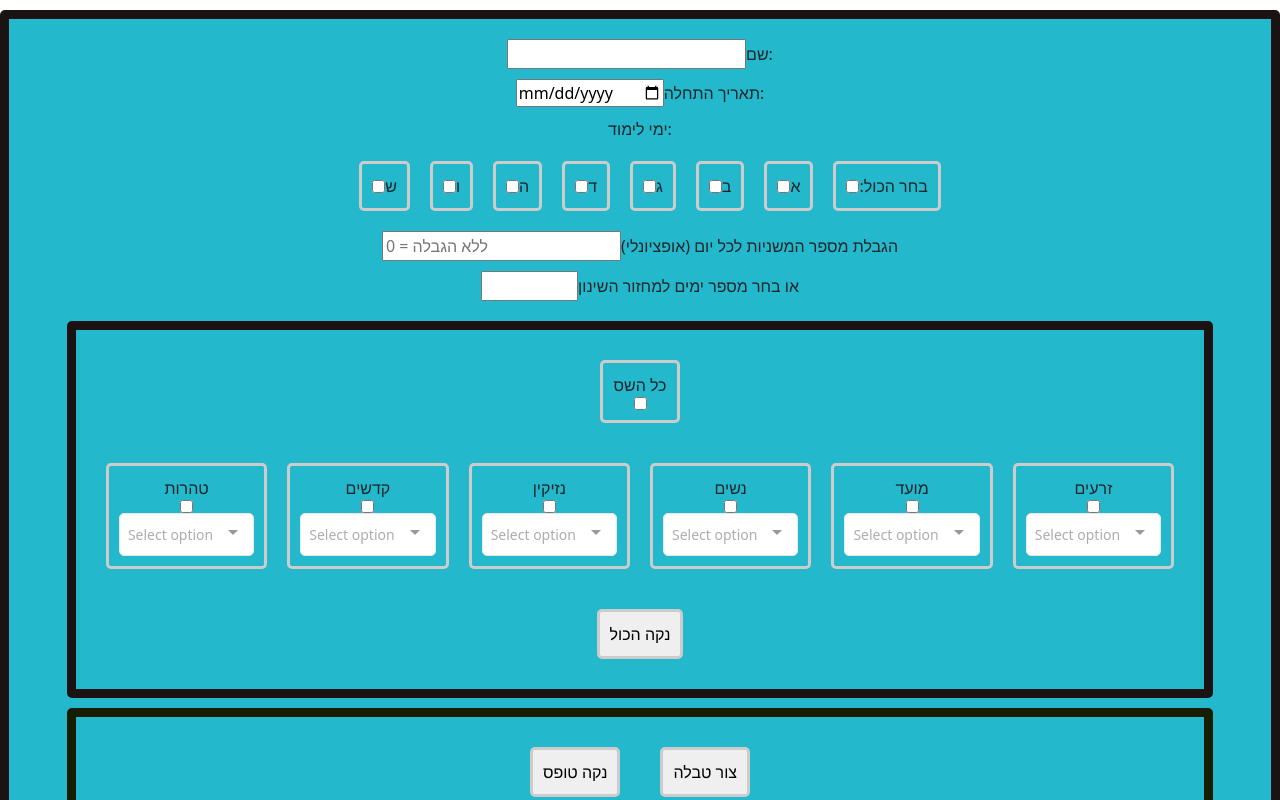
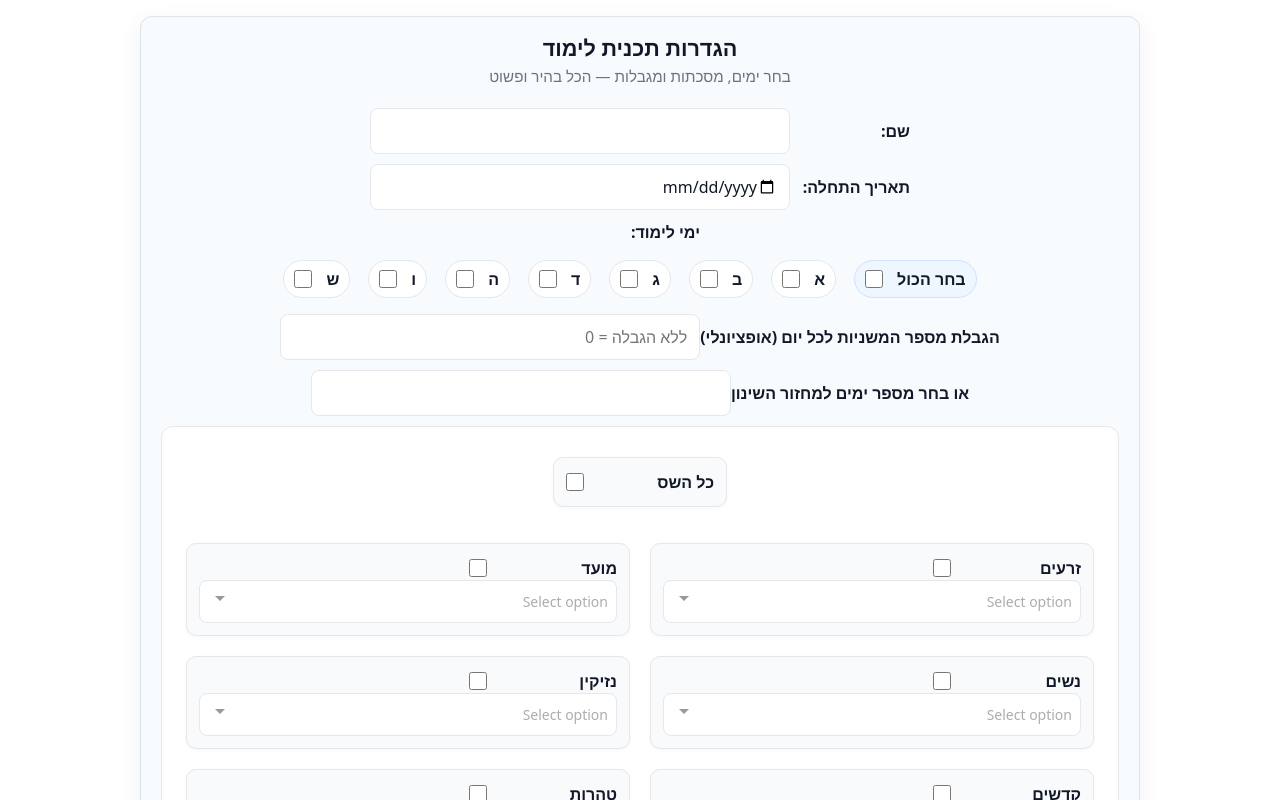
Before and after one commit to shlomo-weisz/midPro, a Vue app: page / in a window 1280 px wide. Shown: the top 800 px of the page. Built offline with nearby package versions, Linux system fonts and the light colour scheme.

Commit message:
fix(table): align header row via colgroup widths, prevent overflow; polish RTL layout

```diff
--- a/src/assets/main.css
+++ b/src/assets/main.css
@@ -28,8 +28,7 @@ a,
   }
 
   #app {
-    display: grid;
-    grid-template-columns: 1fr 1fr;
-    padding: 0 2rem;
+  display: block; /* avoid two-column grid that pins content to the left */
+  padding: 0 2rem; /* keep symmetric gutters */
   }
 }
--- a/src/pages/HomePage.vue
+++ b/src/pages/HomePage.vue
@@ -1,158 +1,120 @@
 <template>
-	<div class="main">
+	<div class="main" dir="rtl">
 		<div class="formDiv" v-show="!showTable">
-			<form action="">
+			<h2 class="form-title">הגדרות תכנית לימוד</h2>
+			<p class="form-subtitle">בחר ימים, מסכתות ומגבלות — הכל בהיר ופשוט</p>
+			<form @submit.prevent="creatNewTable">
 				<div class="form-line">
 					<label for="name">שם:</label>
-					<input type="text" id="name" v-model="name">
+					<input type="text" id="name" v-model="name" />
 				</div>
-
 				<div class="form-line">
 					<label for="date">תאריך התחלה:</label>
-					<input type="date" id="date" v-model="date" :min="currentDate">
+					<input type="date" id="date" v-model="date" :min="currentDate" />
 				</div>
-
 				<div class="form-line">
-					<label for="date">ימי לימוד:</label>
+					<label>ימי לימוד:</label>
 				</div>
 				<div class="form-line daysLine">
-					<div class="days-box">
-						<label for="all"> {{ chooseAll }}</label>
-						<input type="checkbox" id="all" value="all" v-model="daysAll">
+					<div class="days-box choose-all">
+						<label for="all"><bdi dir="rtl">{{ chooseAll }}</bdi></label>
+						<input type="checkbox" id="all" value="all" v-model="daysAll" />
 					</div>
-					<div class="days-box">
-						<label for="sunday">א</label>
-						<input type="checkbox" id="sunday" value="א" v-model="days[0]">
-					</div>
-					<div class="days-box">
-						<label for="monday">ב</label>
-						<input type="checkbox" id="monday" value="ב" v-model="days[1]">
-					</div>
-					<div class="days-box">
-						<label for="tuesday">ג</label>
-						<input type="checkbox" id="tuesday" value="ג" v-model="days[2]">
-					</div>
-					<div class="days-box">
-						<label for="wednesday">ד</label>
-						<input type="checkbox" id="wednesday" value="ד" v-model="days[3]">
-					</div>
-					<div class="days-box">
-						<label for="thursday">ה</label>
-						<input type="checkbox" id="thursday" value="ה" v-model="days[4]">
-					</div>
-					<div class="days-box">
-						<label for="friday">ו</label>
-						<input type="checkbox" id="friday" value="ו" v-model="days[5]">
-					</div>
-					<div class="days-box">
-						<label for="saturday">ש</label>
-						<input type="checkbox" id="saturday" value="ש" v-model="days[6]">
-					</div>
+					<div class="days-box"><label for="sunday">א</label><input type="checkbox" id="sunday" value="א"
+							v-model="days[0]" /></div>
+					<div class="days-box"><label for="monday">ב</label><input type="checkbox" id="monday" value="ב"
+							v-model="days[1]" /></div>
+					<div class="days-box"><label for="tuesday">ג</label><input type="checkbox" id="tuesday" value="ג"
+							v-model="days[2]" /></div>
+					<div class="days-box"><label for="wednesday">ד</label><input type="checkbox" id="wednesday"
+							value="ד" v-model="days[3]" /></div>
+					<div class="days-box"><label for="thursday">ה</label><input type="checkbox" id="thursday" value="ה"
+							v-model="days[4]" /></div>
+					<div class="days-box"><label for="friday">ו</label><input type="checkbox" id="friday" value="ו"
+							v-model="days[5]" /></div>
+					<div class="days-box"><label for="saturday">ש</label><input type="checkbox" id="saturday" value="ש"
+							v-model="days[6]" /></div>
 				</div>
-
 				<div class="form-line">
 					<label for="limit">הגבלת מספר המשניות לכל יום (אופציונלי)</label>
 					<input id="limit" type="number" min="0" step="1" :disabled="thereIsDuration" v-model.number="limit"
 						placeholder="ללא הגבלה = 0" />
 				</div>
-
 				<div class="form-line">
 					<label for="duration">או בחר מספר ימים למחזור השינון</label>
 					<input type="number" id="duration" min="0" max="365" :disabled="thereIsLimit"
-						v-model.number="duration">
-				</div>
-
-
-				<div class="form-line">
-					<!-- <div>
-						<VueMultiselect v-model="selected" :options="options" :multiple="true">
-						</VueMultiselect>
-					</div> -->
-
+						v-model.number="duration" />
 				</div>
 				<div class="masechtot">
 					<div class="form-line">
 						<div class="seder-box">
-							<label for="shas">כל השס</label>
-							<input type="checkbox" v-model="shasSelected" class="box-masecet" />
+							<div class="seder-header">
+								<label for="shas">כל השס</label>
+								<input type="checkbox" v-model="shasSelected" class="box-masecet" />
+							</div>
 						</div>
 					</div>
 					<div class="form-line sdorim">
 						<div class="seder-box">
-							<label for="shas">זרעים</label>
-							<input type="checkbox" v-model="zeroimSelected" class="box-masecet" />
+							<div class="seder-header"><label>זרעים</label><input type="checkbox"
+									v-model="zeroimSelected" class="box-masecet" /></div>
 							<div class="seder">
-								<VueMultiselect v-model="selectedZeroim" :options="zeroim" :multiple="true">
-								</VueMultiselect>
+								<VueMultiselect v-model="selectedZeroim" :options="zeroim" :multiple="true" />
 							</div>
 						</div>
 						<div class="seder-box">
-							<label for="shas">מועד</label>
-							<input type="checkbox" v-model="moadimSelected" class="box-masecet" />
+							<div class="seder-header"><label>מועד</label><input type="checkbox" v-model="moadimSelected"
+									class="box-masecet" /></div>
 							<div class="seder">
-								<VueMultiselect v-model="selectedMoadim" :options="moadim" :multiple="true">
-								</VueMultiselect>
+								<VueMultiselect v-model="selectedMoadim" :options="moadim" :multiple="true" />
 							</div>
 						</div>
 						<div class="seder-box">
-							<label for="shas">נשים</label>
-							<input type="checkbox" v-model="nashimSelected" class="box-masecet" />
+							<div class="seder-header"><label>נשים</label><input type="checkbox" v-model="nashimSelected"
+									class="box-masecet" /></div>
 							<div class="seder">
-								<VueMultiselect v-model="selectedNashim" :options="nashim" :multiple="true">
-								</VueMultiselect>
+								<VueMultiselect v-model="selectedNashim" :options="nashim" :multiple="true" />
 							</div>
 						</div>
 						<div class="seder-box">
-							<label for="shas">נזיקין</label>
-							<input type="checkbox" v-model="nezikinSelected" class="box-masecet" />
+							<div class="seder-header"><label>נזיקין</label><input type="checkbox"
+									v-model="nezikinSelected" class="box-masecet" /></div>
 							<div class="seder">
-								<VueMultiselect v-model="selectedNezikin" :options="nezikin" :multiple="true">
-								</VueMultiselect>
+								<VueMultiselect v-model="selectedNezikin" :options="nezikin" :multiple="true" />
 							</div>
 						</div>
 						<div class="seder-box">
-							<label for="shas">קדשים</label>
-							<input type="checkbox" v-model="kodashimSelected" class="box-masecet" />
+							<div class="seder-header"><label>קדשים</label><input type="checkbox"
+									v-model="kodashimSelected" class="box-masecet" /></div>
 							<div class="seder">
-								<VueMultiselect v-model="selectedKodashim" :options="kodashim" :multiple="true">
-								</VueMultiselect>
+								<VueMultiselect v-model="selectedKodashim" :options="kodashim" :multiple="true" />
 							</div>
 						</div>
 						<div class="seder-box">
-							<label for="shas">טהרות</label>
-							<input type="checkbox" v-model="taharotSelected" class="box-masecet" />
+							<div class="seder-header"><label>טהרות</label><input type="checkbox"
+									v-model="taharotSelected" class="box-masecet" /></div>
 							<div class="seder">
-								<VueMultiselect v-model="selectedTaharot" :options="taharot" :multiple="true">
-								</VueMultiselect>
+								<VueMultiselect v-model="selectedTaharot" :options="taharot" :multiple="true" />
 							</div>
 						</div>
 					</div>
 					<div class="form-line">
-						<div>
-							<button @click.prevent="clearAll">נקה הכול</button>
-						</div>
+						<div><button @click.prevent="clearAll" type="button">נקה הכול</button></div>
 					</div>
-
-
-
-
-
-
 				</div>
 				<div class="btn">
 					<div class="form-line">
-						<button @click="">נקה טופס</button>
+						<button type="button">נקה טופס</button>
 					</div>
 					<div class="form-line">
-						<button type="submit" @click.prevent="creatNewTable">צור טבלה</button>
+						<button type="submit">צור טבלה</button>
 					</div>
 				</div>
-
 			</form>
 		</div>
 		<button class="no-print" v-show="showTable" @click="showTable = !showTable">לעריכת המסלול</button>
 		<newTable v-if="showTable" :sdorimShlemim="sdorimShlemim" :masechtot="selected" :date="date" :name="name"
-			:days="days" :limit="limit" :duration="duration"></newTable>
+			:days="days" :limit="limit" :duration="duration" />
 	</div>
 </template>
 
@@ -174,7 +136,7 @@ export default {
 			thereIsDuration: false,
 			labelName: ':שם',
 			daysAll: false,
-			chooseAll: ' :בחר הכול',
+			chooseAll: 'בחר הכול',
 			name: '',
 			date: '',
 			days: [false, false, false, false, false, false, false],
@@ -223,7 +185,7 @@ export default {
 
 			} else {
 				this.days = [false, false, false, false, false, false, false]
-				this.chooseAll = ' :בחר הכול'
+				this.chooseAll = 'בחר הכול'
 			}
 		},
 		limit() {
@@ -467,9 +429,32 @@ export default {
 
 <style src="vue-multiselect/dist/vue-multiselect.css"></style>
 <style scoped>
+/* Ensure predictable sizing and no overflow surprises */
+*,
+*::before,
+*::after {
+	box-sizing: border-box;
+}
+
+.form-title {
+	margin: 0 0 4px;
+	font-size: 1.35rem;
+	font-weight: 700;
+	color: #111827;
+	text-align: center;
+}
+
+.form-subtitle {
+	margin: 0 0 10px;
+	font-size: 0.95rem;
+	color: #6b7280;
+	text-align: center;
+}
+
 .form-line {
 	display: flex;
-	flex-direction: row-reverse;
+	flex-direction: row;
+	/* with RTL container, items render right-to-left naturally */
 	justify-content: center;
 	align-items: center;
 	margin-bottom: 10px;
@@ -478,34 +463,47 @@ export default {
 
 .sdorim {
 	display: flex;
-	flex-direction: row-reverse;
+	flex-direction: row;
 	justify-content: center;
 	align-items: center;
+	flex-wrap: wrap;
 	margin-bottom: 10px;
 }
 
 .days-box {
 	display: flex;
-	flex-direction: row-reverse;
+	flex-direction: row;
 	justify-content: center;
 	align-items: center;
-	margin: 10px;
-	padding: 10px;
-	border: 3px solid #ccc;
-	border-radius: 5px;
+	margin: 6px;
+	padding: 6px 10px;
+	border: 1px solid #e5e7eb;
+	border-radius: 999px;
+	background: #fff;
+}
+
+.choose-all {
+	background: #eef6ff;
+	border-color: #cfe3ff;
 }
 
 .formDiv {
 	display: flex;
 	width: 100%;
+	max-width: 1000px;
+	direction: rtl;
 	flex-direction: column;
 	justify-content: center;
-	align-items: center;
-	background-color: rgb(36, 184, 204);
-	margin: 10px;
-	padding: 10px;
-	border: 9px solid #1b1313;
-	border-radius: 5px;
+	align-items: stretch;
+	background: #f7fbfd;
+	/* light tint */
+	margin: 16px auto;
+	padding: 18px 20px;
+	border: 1px solid #dbe5ea;
+	border-radius: 12px;
+	box-shadow: 0 6px 24px rgba(0, 0, 0, 0.06);
+	overflow: hidden;
+	/* prevent children from spilling out */
 }
 
 .main {
@@ -527,9 +525,31 @@ export default {
 	justify-content: center;
 	align-items: center;
 	margin: 10px;
-	padding: 10px;
-	border: 3px solid #ccc;
-	border-radius: 5px;
+	padding: 12px;
+	border: 1px solid #e5e7eb;
+	border-radius: 10px;
+	background: #f8fafc;
+	box-shadow: 0 1px 4px rgba(0, 0, 0, 0.03);
+	flex: 1 1 300px;
+	/* responsive wrapping */
+	max-width: 100%;
+}
+
+.seder-header {
+	display: flex;
+	align-items: center;
+	gap: 10px;
+	width: 100%;
+	justify-content: flex-start;
+}
+
+.seder-header label {
+	margin: 0;
+}
+
+.seder-header .box-masecet {
+	width: 18px;
+	height: 18px;
 }
 
 .masechtot {
@@ -537,10 +557,11 @@ export default {
 	flex-direction: column;
 	justify-content: center;
 	align-items: center;
-	margin: 10px;
-	padding: 10px;
-	border: 9px solid #1b1313;
-	border-radius: 5px;
+	margin: 10px 0;
+	padding: 12px 8px;
+	border: 1px solid #e5e7eb;
+	border-radius: 12px;
+	background: #ffffff;
 }
 
 .btn {
@@ -548,20 +569,140 @@ export default {
 	flex-direction: row;
 	justify-content: center;
 	align-items: center;
-	margin: 10px;
-	padding: 10px;
-	border: 9px solid #171d01;
-	border-radius: 5px;
+	gap: 12px;
+	margin: 12px 0 0;
+	padding: 8px 0 0;
 }
 
 button {
-	margin: 10px;
-	padding: 10px;
-	border: 3px solid #ccc;
-	border-radius: 5px;
+	margin: 0;
+	padding: 10px 16px;
+	border: 1px solid #e5e7eb;
+	border-radius: 8px;
+	background: #0d6efd;
+	color: #fff;
+	cursor: pointer;
+	transition: all .15s ease-in-out;
+}
+
+button:hover {
+	background: #0b5ed7;
+}
+
+button:disabled {
+	opacity: .6;
+	cursor: not-allowed;
+}
+
+/* Inputs */
+input[type="text"],
+input[type="date"],
+input[type="number"],
+select {
+	width: 100%;
+	max-width: 420px;
+	padding: 10px 12px;
+	border: 1px solid #e5e7eb;
+	border-radius: 8px;
+	background: #fff;
+	color: #111827;
+	text-align: right;
+	/* RTL-friendly */
+}
+
+label {
+	min-width: 120px;
+	color: #111827;
+	font-weight: 600;
+}
+
+/* Days */
+.daysLine {
+	width: 100%;
+	flex-wrap: wrap;
+	gap: 6px;
+}
+
+.days-box input {
+	width: 18px;
+	height: 18px;
+	margin-right: 8px;
+}
+
+.days-box label {
+	min-width: auto;
+	margin: 0 0 0 6px;
+	font-weight: 600;
+}
+
+.choose-all label {
+	direction: rtl !important;
+	unicode-bidi: isolate-override;
+}
+
+/* Multiselect width tuning */
+.seder {
+	width: 100%;
+}
+
+.seder :deep(.multiselect) {
+	width: 100%;
+	min-width: 220px;
+	direction: rtl;
+	text-align: right;
+}
+
+.seder :deep(.multiselect__tags) {
+	border-radius: 8px;
+	border-color: #e5e7eb;
+	direction: rtl;
+	text-align: right;
+}
+
+.seder :deep(.multiselect__content) {
+	direction: rtl;
+	text-align: right;
+}
+
+.seder :deep(.multiselect__tags) {
+	border-radius: 8px;
+	border-color: #e5e7eb;
+}
+
+.seder :deep(.multiselect__option--highlight) {
+	background: #0d6efd;
+}
+
+/* Sections spacing */
+.masechtot .form-line {
+	margin: 8px 6px;
+}
+
+/* Small screens: stack label above input to avoid overflow */
+@media (max-width: 640px) {
+	.form-line {
+		flex-direction: column;
+		align-items: stretch;
+	}
+
+	label {
+		margin-bottom: 6px;
+	}
 }
 
 @media print {
-	.no-print { display: none !important; }
+	.no-print {
+		display: none !important;
+	}
+
+	.form-title,
+	.form-subtitle {
+		display: none;
+	}
+
+	.formDiv {
+		box-shadow: none;
+		border: 1px solid #000;
+	}
 }
 </style>
```
Also changed, not shown: src/components/headers.vue (+72 -18 lines), src/components/newTable.vue (+101 -22 lines).
